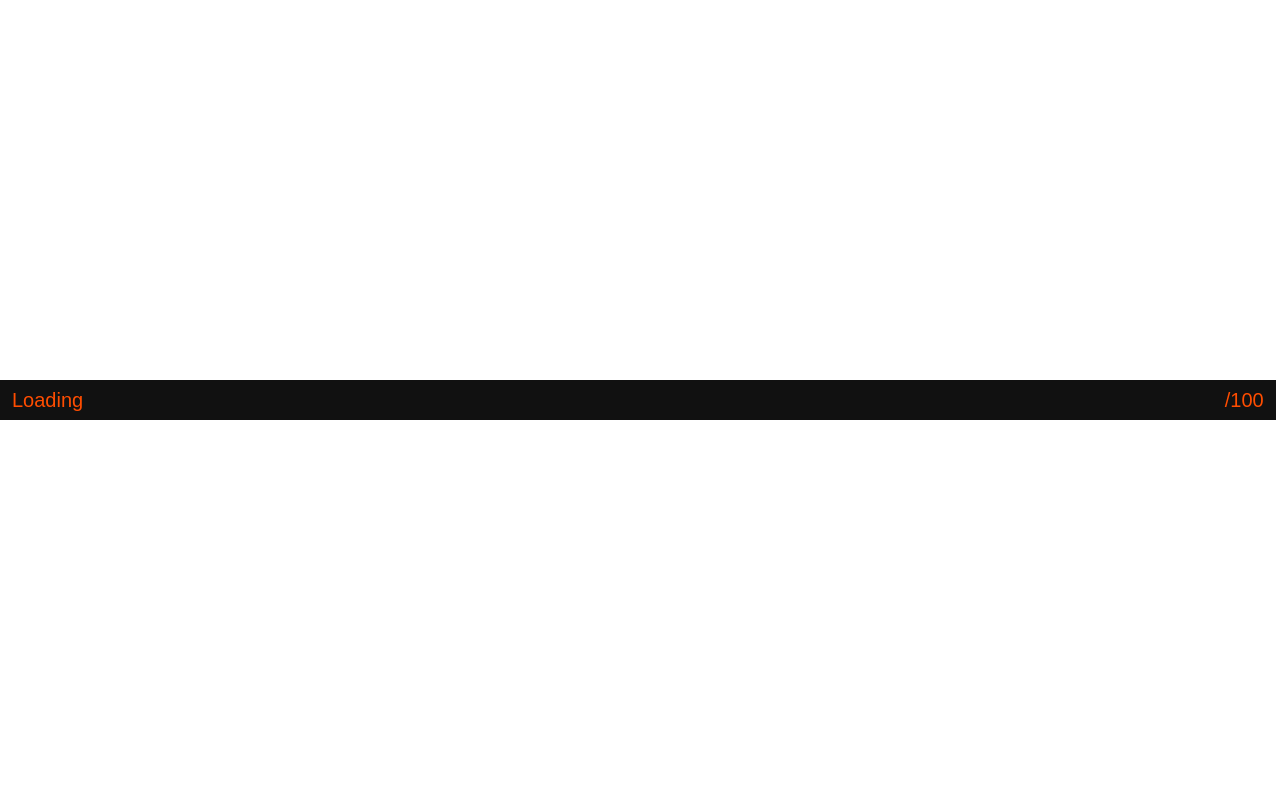
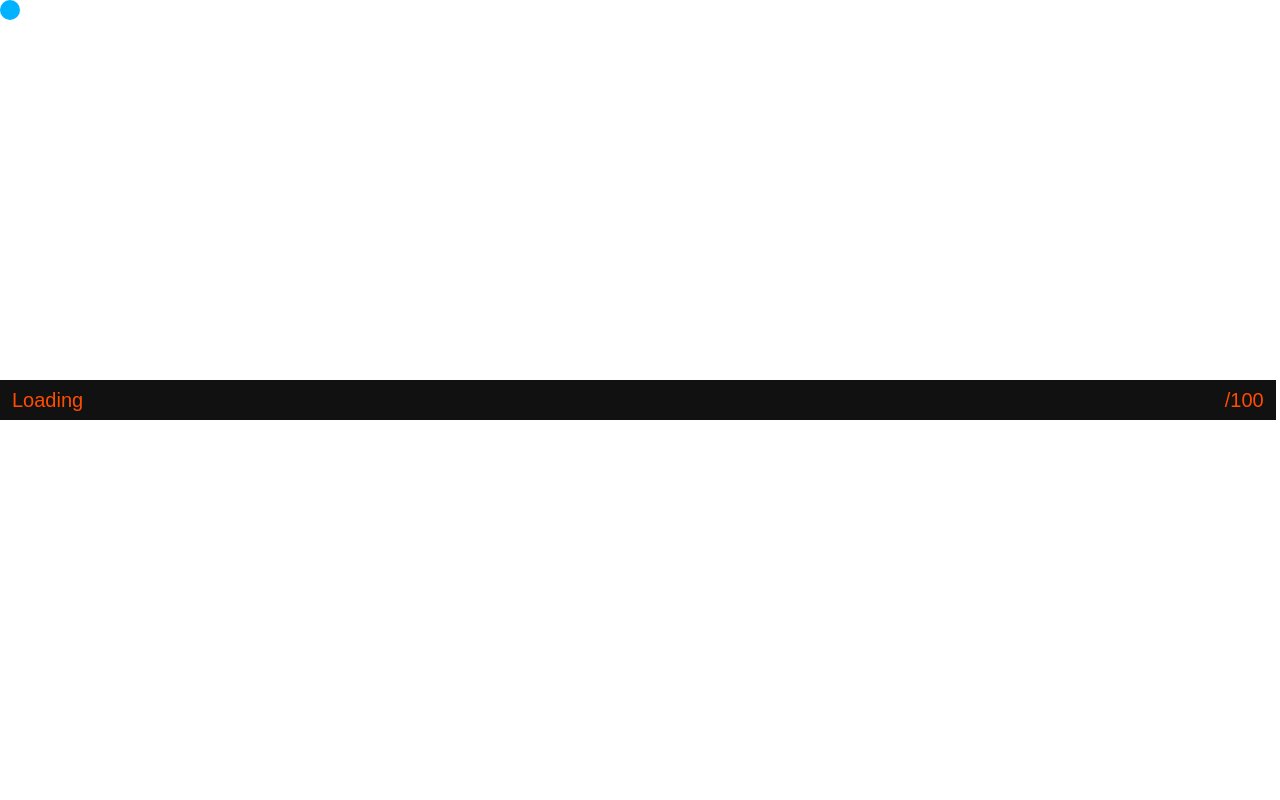
Before and after one commit to peyush-nuwal/portfolio, a Next.js app: page / in a window 1280 px wide. Shown: the top 800 px of the page. Built offline with nearby package versions, Linux system fonts and the light colour scheme.

Commit message:
"removed unwatend imports "

```diff
--- a/src/components/Cursor.tsx
+++ b/src/components/Cursor.tsx
@@ -107,7 +107,7 @@ const Cursor: React.FC<CursorProps> = ({ stickyElementRef }) => {
   };
 
   return (
-    <div className="hidden lg:visible">
+    <div >
       <motion.div
         transformTemplate={template}
         style={{
@@ -120,7 +120,7 @@ const Cursor: React.FC<CursorProps> = ({ stickyElementRef }) => {
           width: cursorSize,
           height: cursorSize,
         }}
-        className="fixed top-0 left-0 z-[55] w-8 h-8  bg-accent rounded-full pointer-events-none mix-blend-difference hidden lg:visible"
+        className="fixed top-0 left-0 z-[55] w-8 h-8  bg-accent rounded-full pointer-events-none mix-blend-difference opacity-0 lg:opacity-100"
         ref={cursor}
       ></motion.div>
     </div>
--- a/src/components/Skills.tsx
+++ b/src/components/Skills.tsx
@@ -1,4 +1,4 @@
-import React, { MouseEventHandler } from "react";
+import React from "react";
 import Btn from "./Btn";
 import { BsLinkedin, BsTwitterX ,BsDownload} from "react-icons/bs";
 import gsap from "gsap";
```
